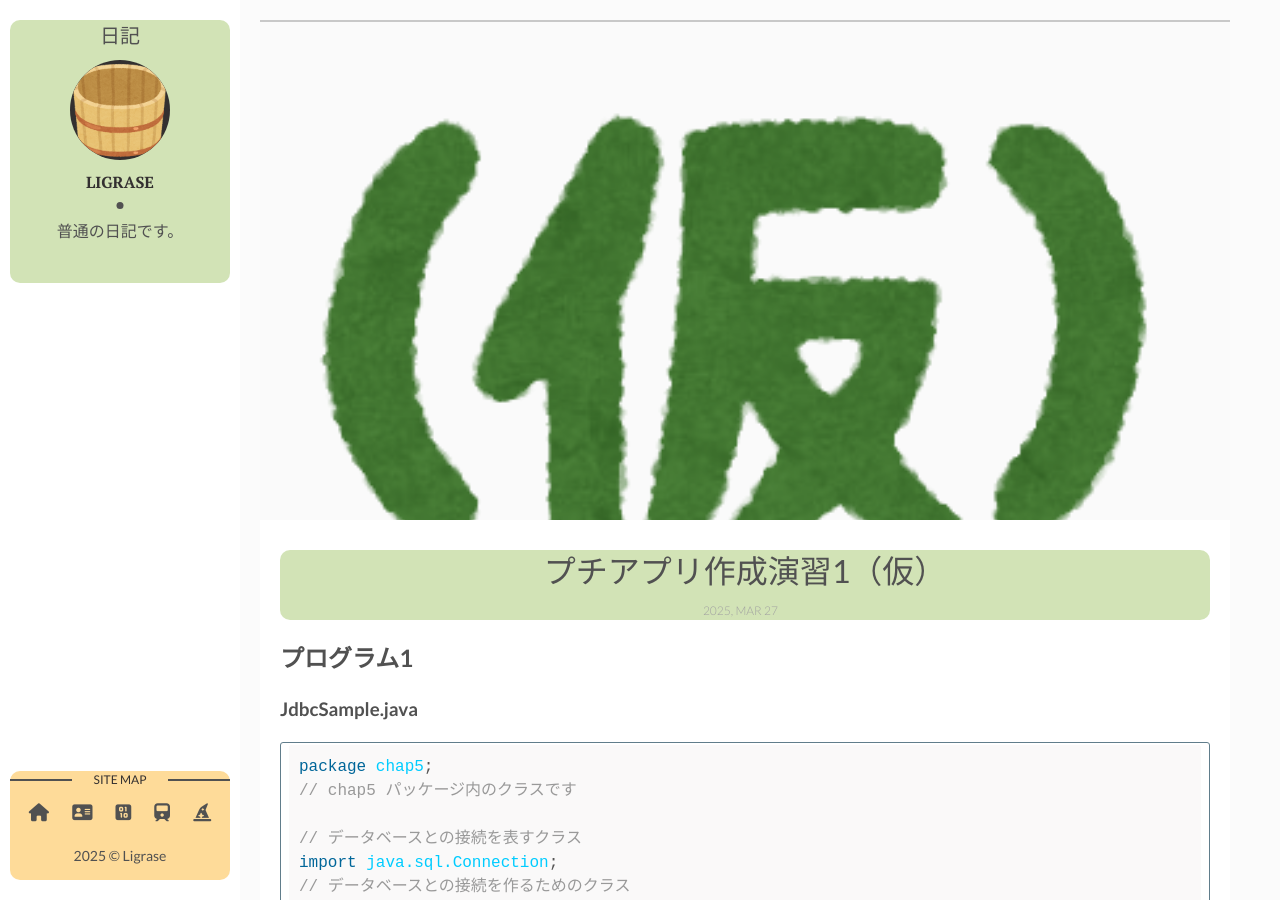
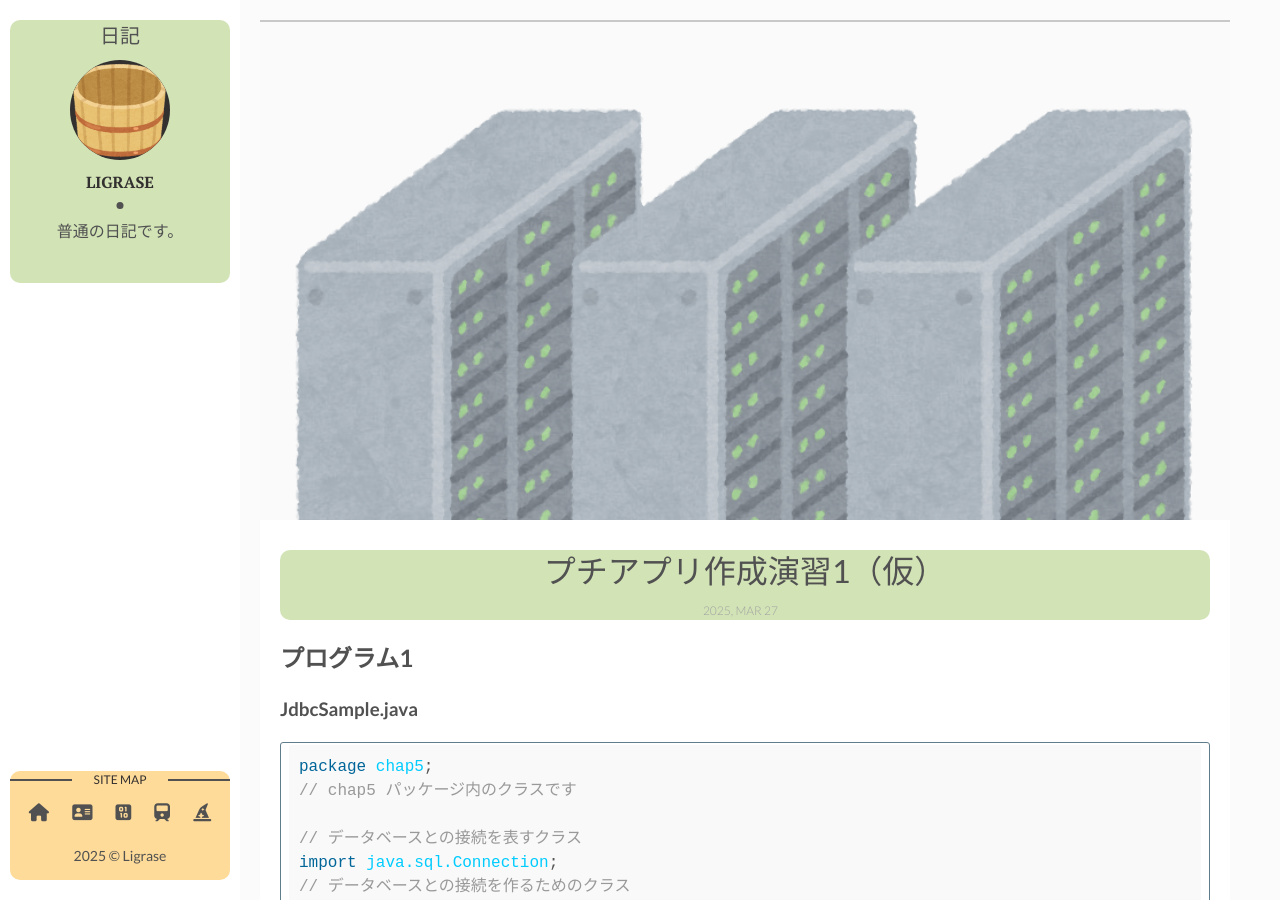
Before and after one commit to Liqrase/diary-3, a Jekyll site: the page built from _posts/2025-03-27-diary250327.markdown, in a window 1280 px wide and 900 px high. Built offline with Jekyll 4.4.1, drawn with Linux system fonts in a browser that asks for light colours; nearby versions of some CDN libraries.

Commit message:
250327-b

```diff
--- a/_posts/2025-03-27-diary250327.markdown
+++ b/_posts/2025-03-27-diary250327.markdown
@@ -3,7 +3,7 @@ layout: post
 title: プチアプリ作成演習1（仮）
 date: 2025-03-27 23:00:00
 description:  # Add post description (optional)
-img: postimg/text_kakko_kari.png # Add image post (optional)
+img: postimg/computer_data_center.png # Add image post (optional)
 fig-caption: # Add figcaption (optional)
 tags: [日記]
 ---
```
Also changed, not shown: assets/img/postimg/computer_data_center.png (added).
